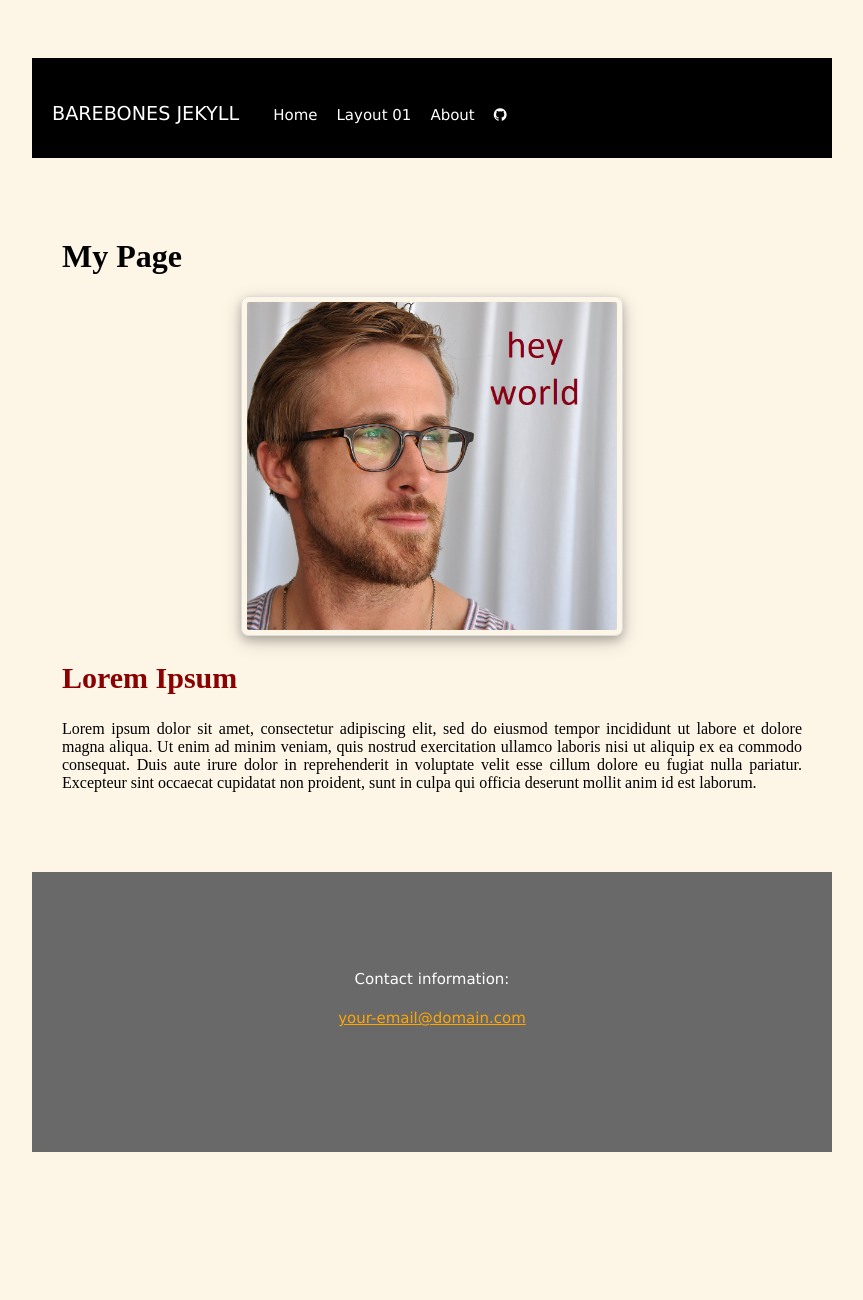
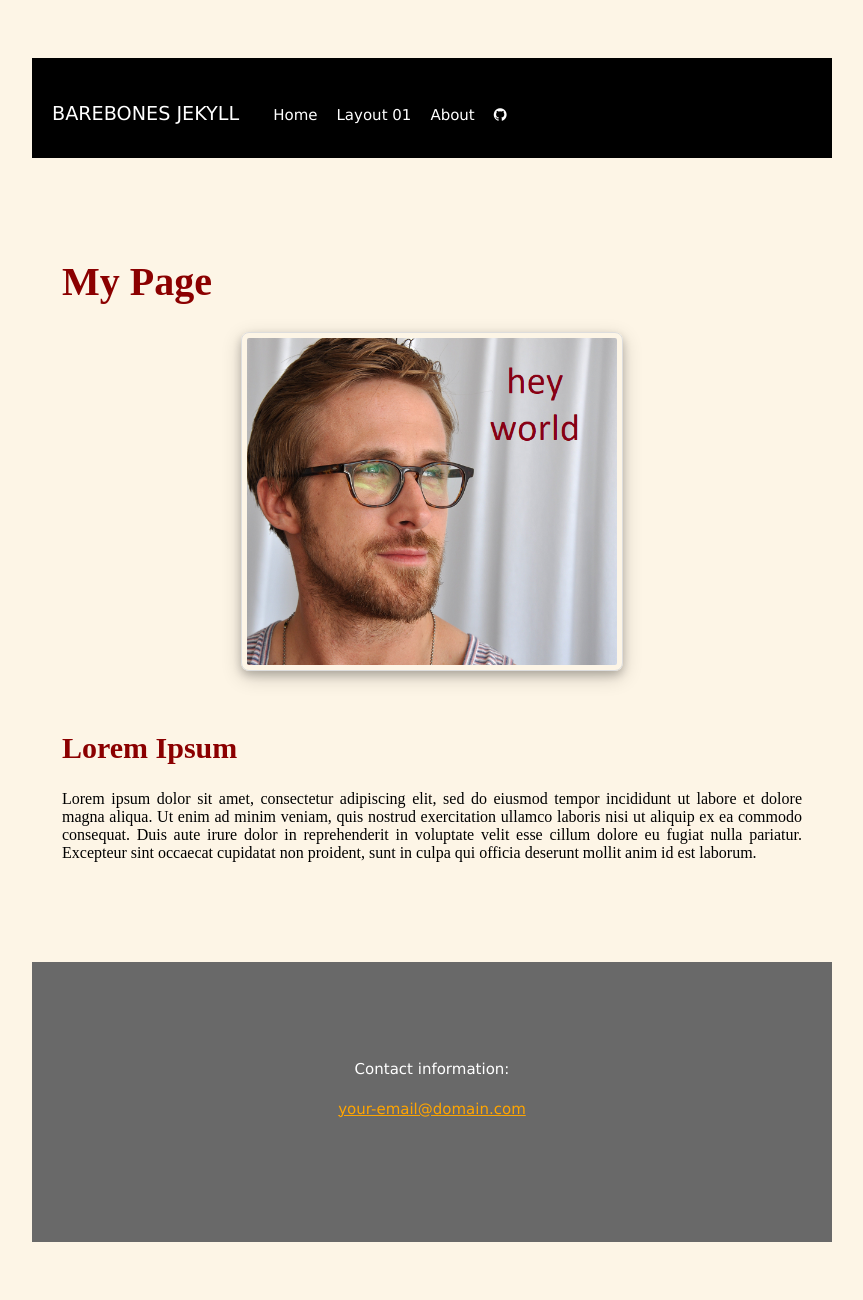
Before and after one commit to DS4PS/barebones-jekyll, a Jekyll site: the page built from layout-example-01.md, in a window 1280 px wide. Shown: the whole page, without its empty margins (208-1071 px from the left). Built offline with Jekyll 4.4.1, drawn with Linux system fonts in a browser that asks for light colours; nearby versions of some CDN libraries; before the commit the page ends 1210 px from its top, so only the background shows below that.

Commit message:
Update layout-01.html

```diff
--- a/_layouts/layout-01.html
+++ b/_layouts/layout-01.html
@@ -14,8 +14,8 @@ layout: default
 <style>
 
 .layout-01 {
-  margin-top: 80px;
-  margin-bottom: 80px;
+  margin-top: 100px;
+  margin-bottom: 100px;
   padding-left: 30px;
   padding-right: 30px;
   text-align: justify;
@@ -25,7 +25,7 @@ layout: default
   line-height: 1.8
   }
 
-.layout-01 h1 h2 {
+.layout-01 h1 {
   color: darkred;
   font-size: 40px;
 }
@@ -33,6 +33,7 @@ layout: default
 .layout-01 h2 {
   color: darkred;
   font-size: 30px;
+  margin-top: 60px;
 }
 
 .layout-01 img {
```
